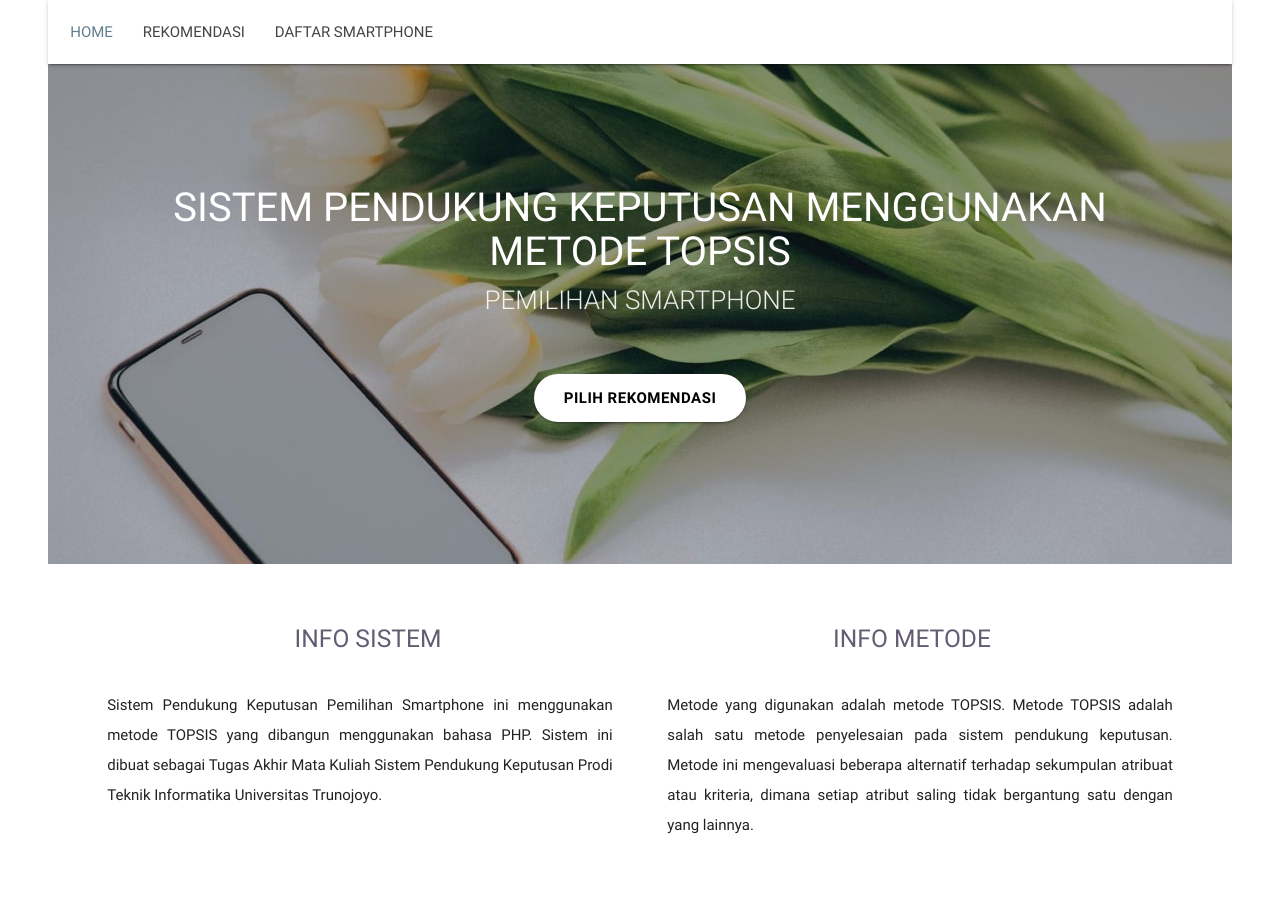
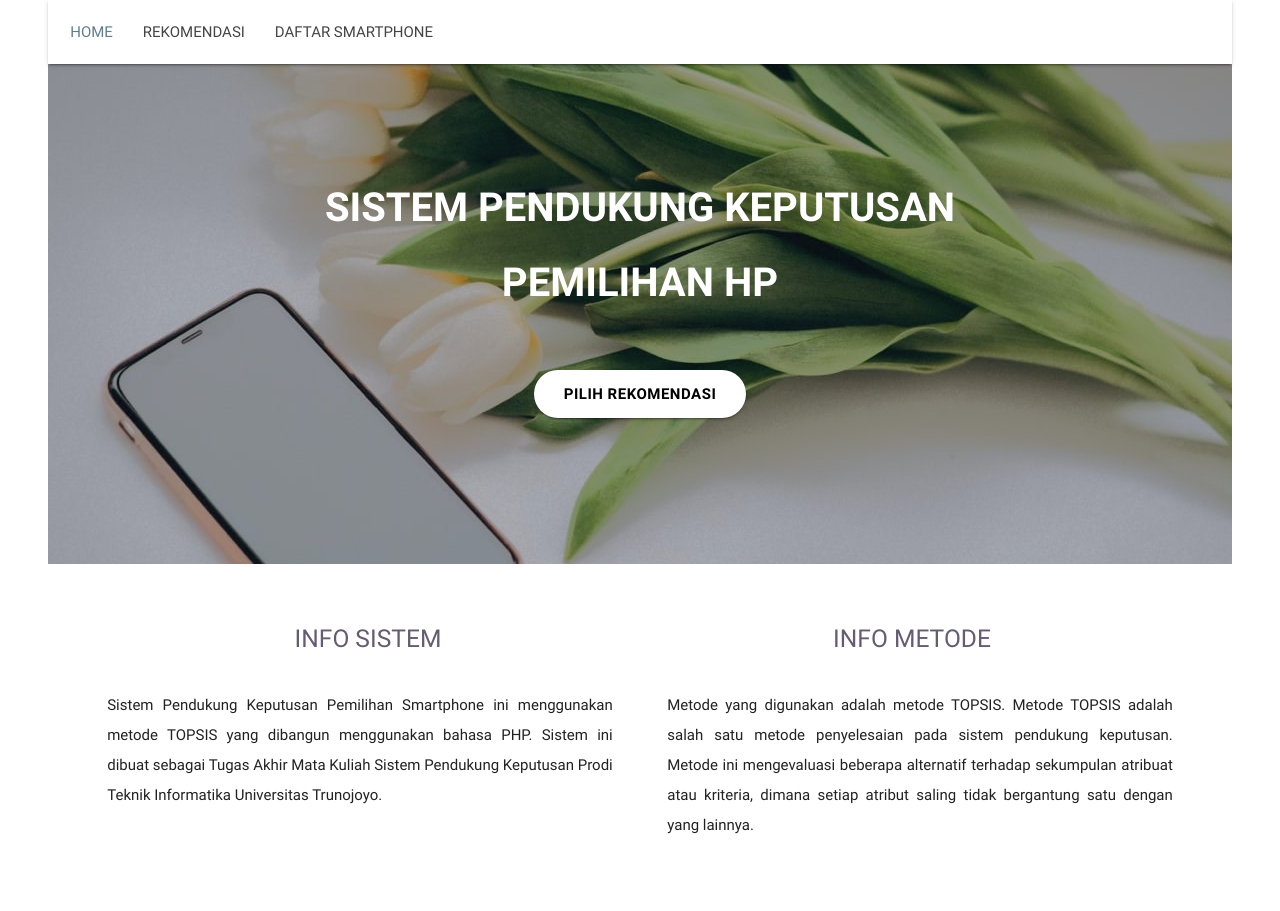
Before and after one commit to Hapsarip/hape.sis, a PHP site: page / in a window 1280 px wide. Run offline with PHP 8.4, Linux system fonts and the light colour scheme; some libraries are stand-ins or nearby versions.

Commit message:
fix home

```diff
--- a/index.php
+++ b/index.php
@@ -51,10 +51,9 @@
 		<div id="index-banner" class="parallax-container">
 			<div class="section no-pad-bot">
 				<div class="container">
-					<h1 class="header jarak center white-text" style="font-size: 40px">SISTEM PENDUKUNG KEPUTUSAN MENGGUNAKAN METODE TOPSIS</h1>
-					<div class="row center">
-						<h5 class="header jarak-button col s12 light" style="margin-bottom: 0px; font-size: 26px">PEMILIHAN SMARTPHONE</h5>
-					</div>
+					<h1 class="header jarak center white-text" style="font-size: 40px; font-weight:bold;">SISTEM PENDUKUNG KEPUTUSAN</h1>
+					<h1 class="header center white-text" style="font-size: 40px; font-weight:bold;">PEMILIHAN HP</h1>
+
 					<div class="row center" \>
 								<a href="rekomendasi.php" id="download-button" class="waves-effect waves-light btn-large" style="margin-top: 40px; background-color: #fff; border-radius:25px; color:#000; font-weight:bold;">Pilih Rekomendasi</a>
 							</div>
```
